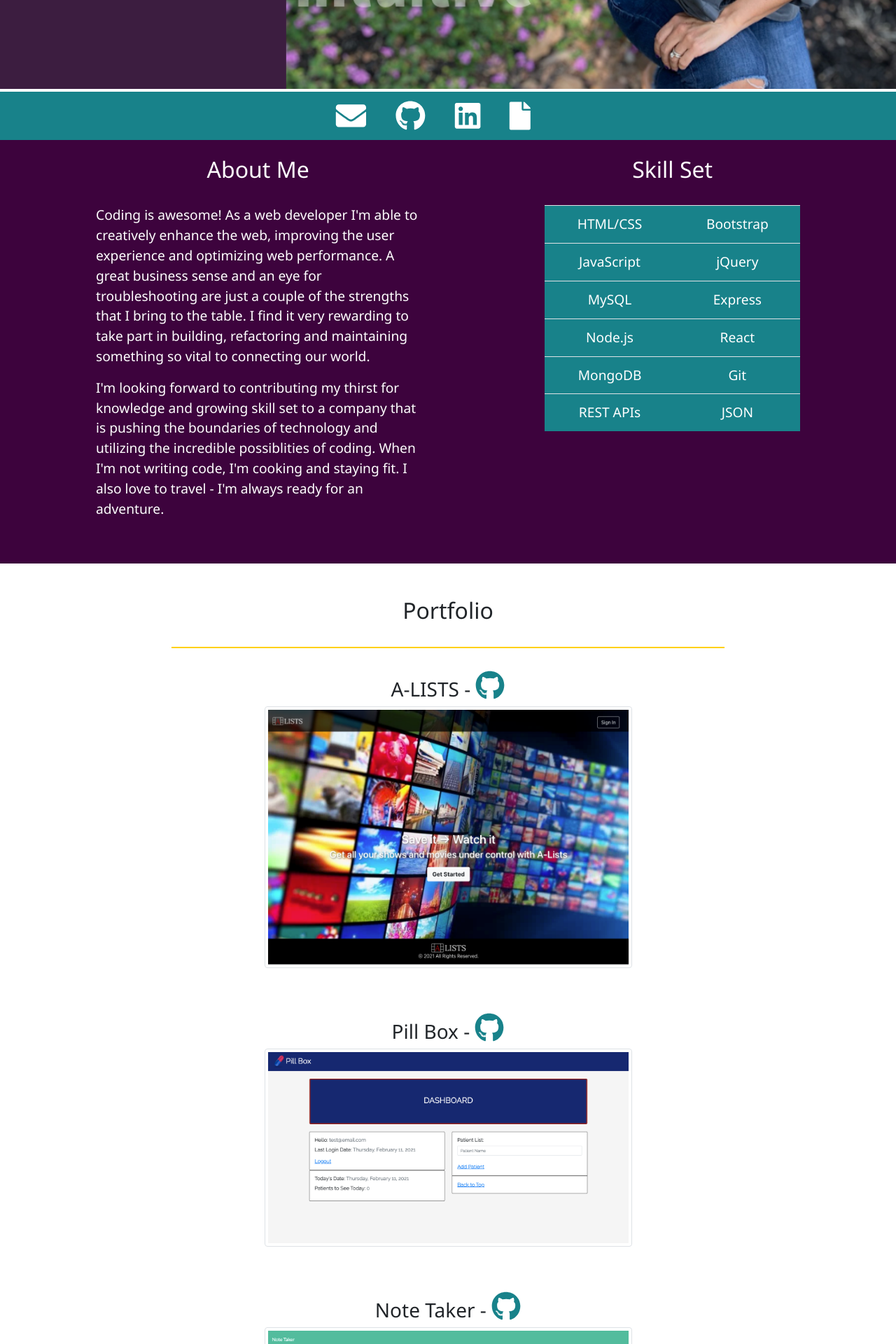
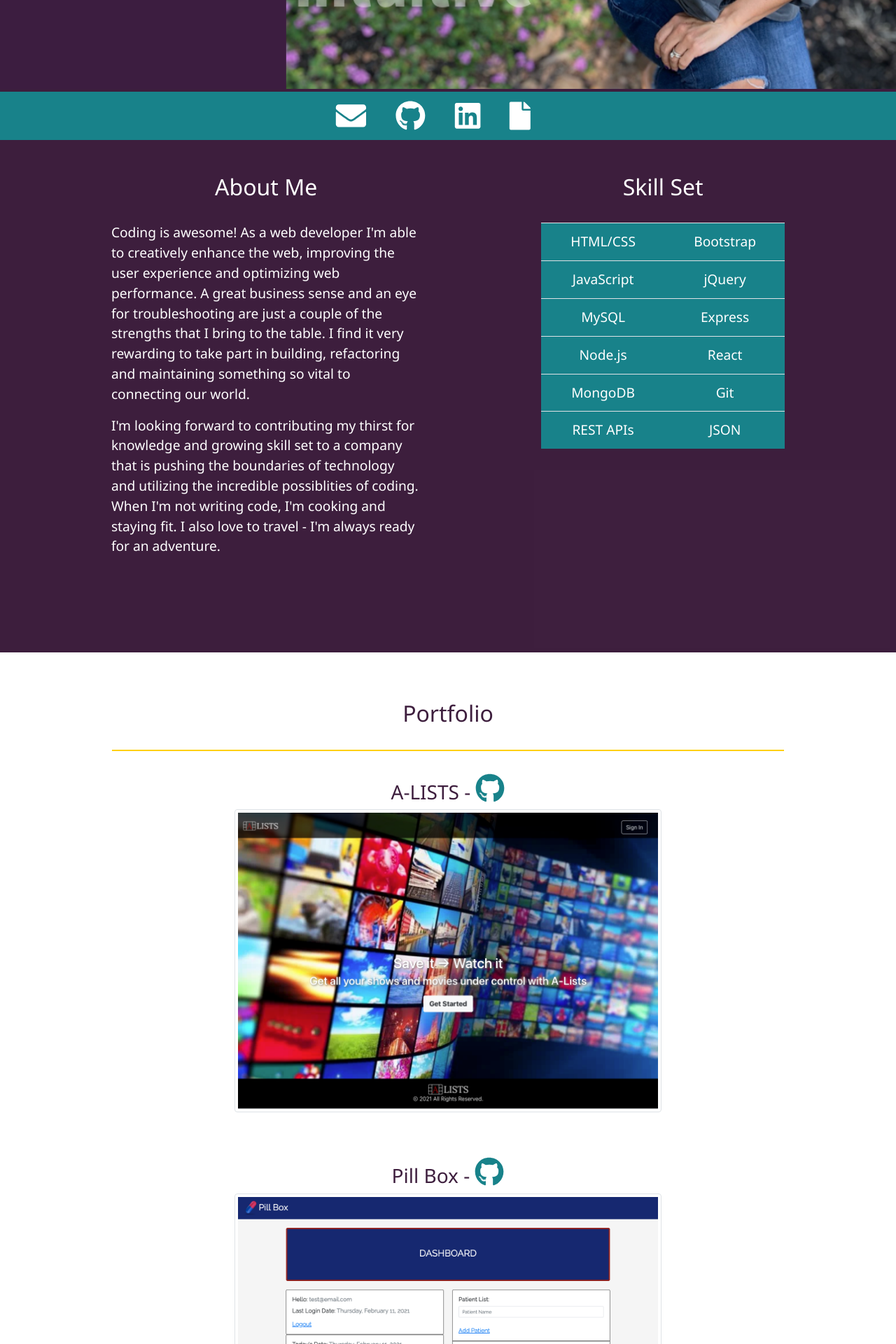
Before and after one commit to ggfalloon/react-portfolio, a React (Create React App) app: page /connect in a window 1280 px wide. Shown: the part 600-2520 px from the top of the page at 70% size. Built offline with nearby package versions, Linux system fonts and the light colour scheme.

Commit message:
adjusted styling on pages, added backgrounnd color to sections

```diff
--- a/src/App.css
+++ b/src/App.css
@@ -9,9 +9,13 @@
   text-align: center;
 }
 
+.card {
+  margin-top: 100px;
+}
+
 body {
   background-color: #ffffff;
-  color: #55585c;
+
   font-size: 18px;
   padding-top: 55px;
   padding-bottom: 60px;
@@ -19,11 +23,12 @@ body {
 }
 
 #about {
-  background-color: rgb(61, 3, 61);
+  background-color: rgba(36, 1, 36, 0.884);
   margin: 0;
   border: 0;
   margin-right: 0;
   color: #ffffff;
+  padding: 25px;
   /* display: flex; */
   /* justify-content: space-between; */
   /* height: 400px; */
@@ -38,7 +43,6 @@ body {
 
 h2 {
   text-align: center;
-
 }
 
 .h2card {
@@ -70,7 +74,24 @@ h2 {
   color: #ffffff;
 }
 
-/* #4e596e */
+#portfolio {
+  padding-top: 20px;
+  color: rgba(36, 1, 36, 0.884);
+}
+#connect {
+  background-color: rgba(36, 1, 36, 0.884);
+  margin: 0;
+  border: 0;
+  color: rgba(36, 1, 36, 0.884);
+}
+
+h5 {
+  color: #ffffff;
+}
+
+.copyright {
+  padding: 110px;
+}
 
 .iconPort {
   color: rgb(24, 130, 138);
--- a/src/components/Footer/style.css
+++ b/src/components/Footer/style.css
@@ -26,13 +26,13 @@
 }
 
 .git:hover, .link:hover {
-    color: rgb(61, 3, 61);
+    color: rgba(36, 1, 36, 0.884);
     font-size: 2em;
     line-height: 1em;
 }
 
 .link-connect {
-    color: rgb(61, 3, 61);
+    color: rgba(36, 1, 36, 0.884);
     font-size: 4em;
     line-height: 1em;
     padding: .3em;
--- a/src/pages/Connect.js
+++ b/src/pages/Connect.js
@@ -7,10 +7,10 @@ import ReactTooltip from "react-tooltip";
 
 function Connect() {
     return (
-        <div className="container" id="connect">
+        <div id="connect">
             <div className="row mt-5 pt-3">
-                <div className="col-md-8 mx-auto">
-                    <div className="card card-body card-padding">
+                <div className="col-md-6 mx-auto">
+                    <div className="card card-body">
                         <h2 className="card-title h2card">Connect With Me</h2>
                         <br />
                         <hr className="connect-rule" />
@@ -41,9 +41,12 @@ function Connect() {
                         <br />
                     </div>
                 </div>
+
+            </div>
+            <div className="copyright">
+                <h5 className="text-center">&copy; Created by Gabriele Falloon 2021</h5>
             </div>
         </div>
-
     )
 }
 
--- a/src/pages/Portfolio.js
+++ b/src/pages/Portfolio.js
@@ -9,7 +9,7 @@ function Portfolio() {
     const [portfolios] = useState(Projects);
 
     return (
-        <div className="container" id="portfolio">
+        <div id="portfolio">
             <div className="card-title">
                 <h2 className="h2card">Portfolio</h2>
                 <hr className="connect-rule" />
```
